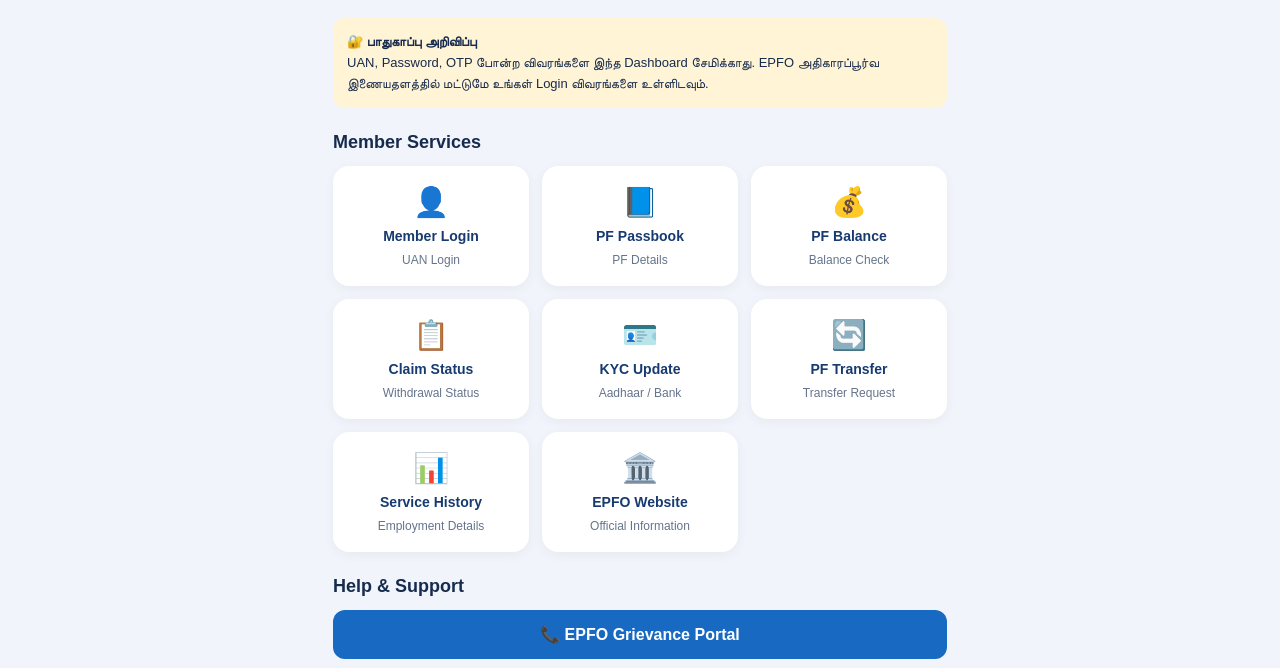
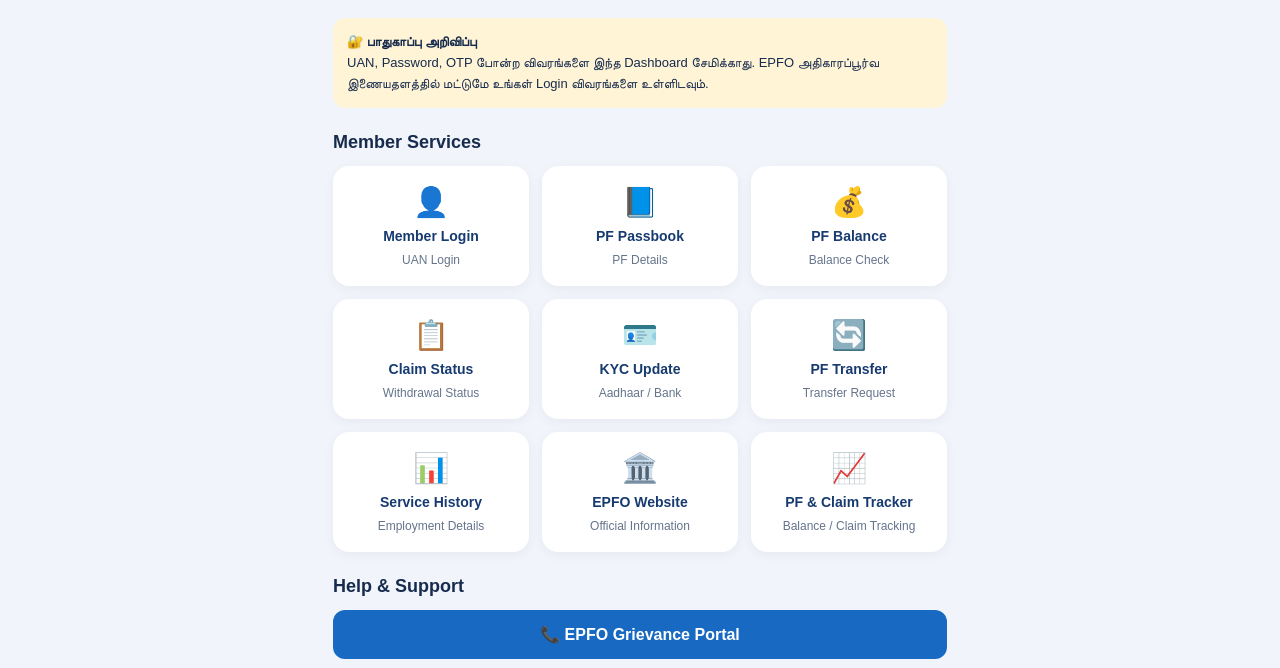
Before and after one commit to vrpaidata-source/EPFO-SMART-ASSISTANT-Version-1.0, a plain HTML site: page index.html in a window 1280 px wide. Shown: the part 126-794 px from the top of the page. Drawn offline with Linux system fonts and the light colour scheme.

Commit message:
Update index.html

```diff
--- a/index.html
+++ b/index.html
@@ -215,6 +215,12 @@ footer{
  <small>Official Information</small>
 </a>
 
+<a class="card" href="./tracker.html">
+ <span>📈</span>
+ <strong>PF & Claim Tracker</strong>
+ <small>Balance / Claim Tracking</small>
+</a>
+
 </div>
 
 <h3 class="section">Help & Support</h3>
```
